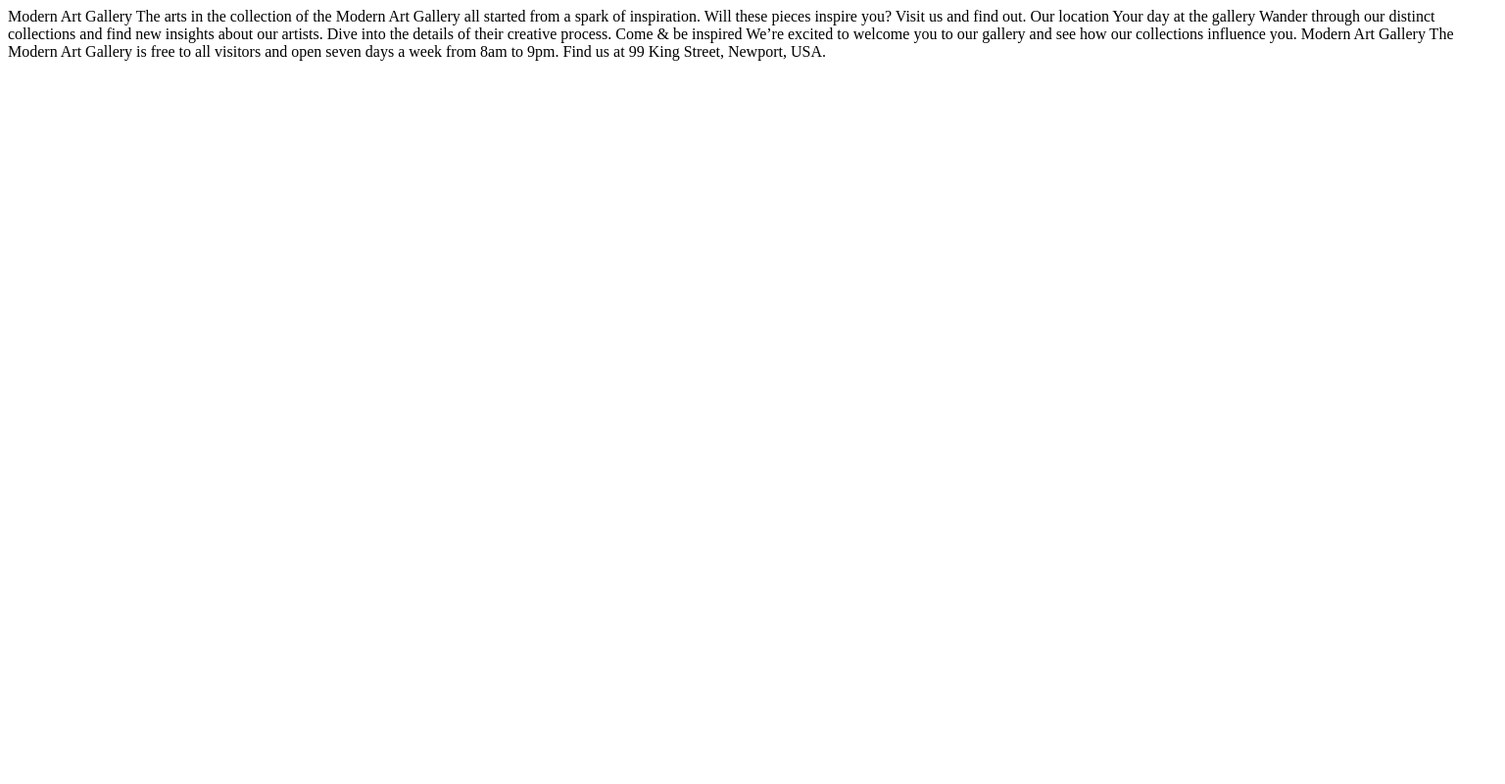
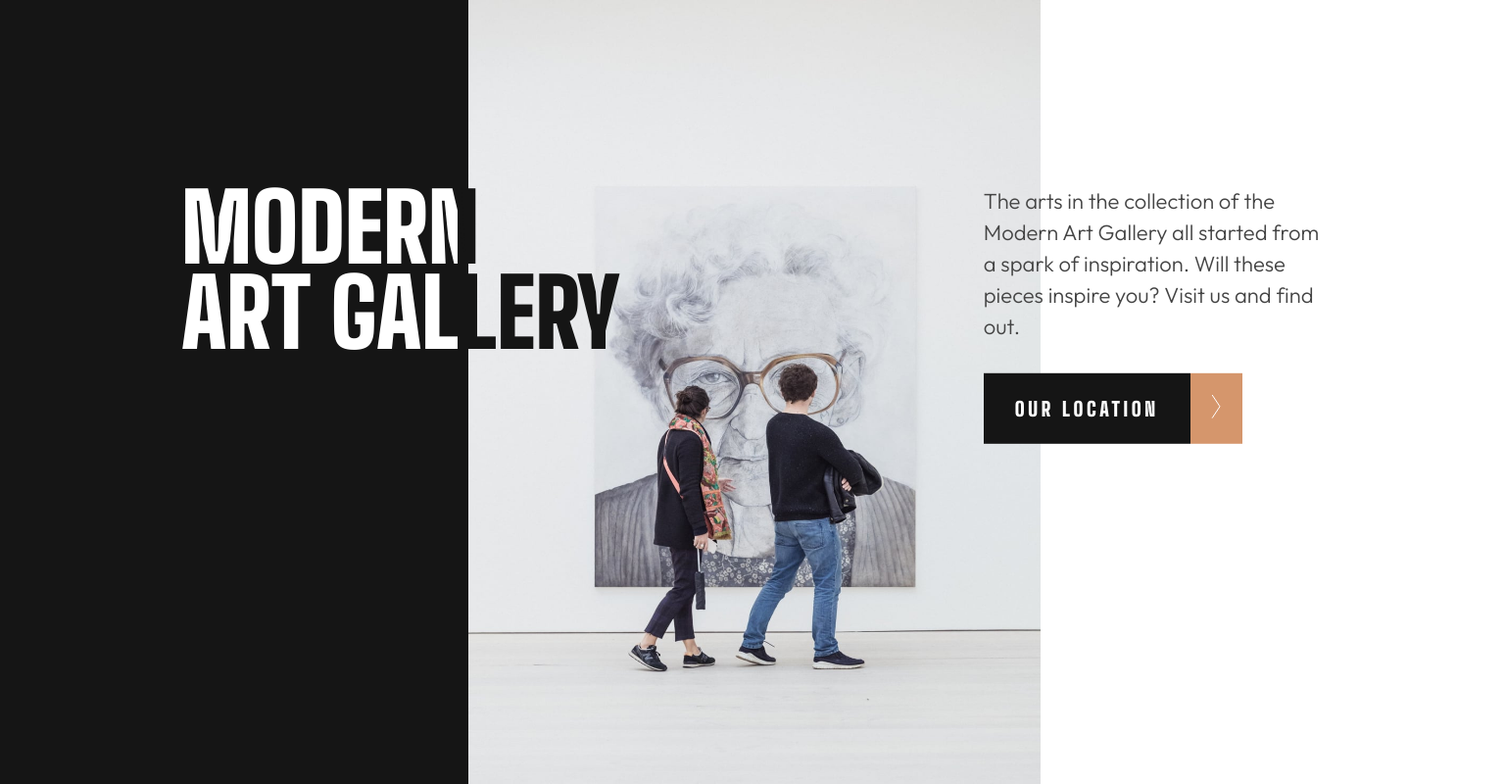
Before and after one commit to namlh023/art-gallary-website, a plain HTML site: page index.html in a window 1536 px wide. Shown: the whole page at 98% size. Drawn offline with Linux system fonts and the light colour scheme.

Commit message:
Css for hero section

```diff
--- a/index.html
+++ b/index.html
@@ -1,36 +1,48 @@
 <!DOCTYPE html>
 <html lang="en">
   <head>
-  <meta charset="UTF-8">
-  <meta name="viewport" content="width=device-width, initial-scale=1.0">
+    <meta charset="UTF-8" />
+    <meta name="viewport" content="width=device-width, initial-scale=1.0" />
 
-  <link rel="icon" type="image/png" sizes="32x32" href="./assets/favicon-32x32.png">
+    <link
+      rel="icon"
+      type="image/png"
+      sizes="32x32"
+      href="./assets/favicon-32x32.png"
+    />
+
+    <link rel="stylesheet" href="./css/main.css" />
 
     <title>Frontend Mentor | Art gallery website</title>
   </head>
   <body>
-
-  Modern Art Gallery
-
+    <main class="main">
+      <section class="hero">
+        <div class="hero__img"></div>
+        <div class="hero__cta">
+          <h1 class="h1-like h1-dark h1-uppercase">
+            Modern <br />
+            Art Gallery
+          </h1>
+          <div>
+            <p class="p-like p-light hero__p">
               The arts in the collection of the Modern Art Gallery all started
               from a spark of inspiration. Will these pieces inspire you? Visit
               us and find out.
-
-  Our location
-
-  Your day at the gallery
-
-  Wander through our distinct collections and find new insights about
-  our artists. Dive into the details of their creative process.
-
-  Come &amp; be inspired
-
-  We’re excited to welcome you to our gallery and see how our collections
-  influence you.
-
-  Modern Art Gallery
-
-  The Modern Art Gallery is free to all visitors and open seven days a week
-  from 8am to 9pm. Find us at 99 King Street, Newport, USA.
+            </p>
+            <a class="btn btn-dark btn-arrow-right" href="/location.html"
+              >Our location</a
+            >
+          </div>
+        </div>
+      </section>
+    </main>
+    <!--
+    Your day at the gallery Wander through our distinct collections and find new
+    insights about our artists. Dive into the details of their creative process.
+    Come &amp; be inspired We’re excited to welcome you to our gallery and see
+    how our collections influence you. Modern Art Gallery The Modern Art Gallery
+    is free to all visitors and open seven days a week from 8am to 9pm. Find us
+    at 99 King Street, Newport, USA. -->
   </body>
 </html>
--- a/scss/base/_global.scss
+++ b/scss/base/_global.scss
@@ -1,3 +1,172 @@
 @use "./font";
 @use "./root";
 @use "./reset";
+
+/*-------------------
+LAYOUT
+--------------------*/
+
+body {
+  font-family: var(--ff-text);
+}
+
+/*-------------------
+COMMON
+--------------------*/
+.h1-like {
+  font-family: var(--ff-heading);
+  font-size: var(--fs-heading-xl);
+  line-height: var(--lh-heading-xl);
+  font-weight: var(--fw-900);
+}
+
+.h1-dark {
+  color: var(--clr-black);
+}
+
+.h1-uppercase {
+  text-transform: uppercase;
+}
+
+.p-like {
+  font-size: var(--fs-body-m);
+  line-height: var(--lh-body-m);
+  font-weight: var(--fw-300);
+}
+
+.p-light {
+  color: var(--clr-dark-grey);
+}
+
+.btn {
+  font-family: var(--ff-heading);
+  font-size: var(--fs-button);
+  line-height: var(--lh-button);
+  font-weight: var(--fw-300);
+  letter-spacing: var(--ls-button);
+  color: var(--clr-white);
+
+  text-transform: uppercase;
+  text-decoration: none;
+  padding: var(--space-ms) var(--space-m);
+  display: inline-block;
+
+  position: relative;
+}
+
+.btn-arrow-right:after,
+.btn-arrow-left:after {
+  position: absolute;
+  bottom: 0;
+  height: 100%;
+  width: 25%;
+
+  display: flex;
+  justify-content: center;
+  align-items: center;
+}
+
+.btn-arrow-right:after {
+  content: url("../../assets/icon-arrow-right.svg");
+  right: -25%;
+  background-color: var(--clr-gold);
+}
+
+.btn-arrow-left:after {
+  content: url("../../assets/icon-arrow-left.svg");
+  right: -25%;
+  background-color: var(--clr-gold);
+}
+
+.btn-dark {
+  background-color: var(--clr-black);
+}
+
+.hero {
+  display: grid;
+  align-items: center;
+  grid-template-columns: 1fr;
+  grid-template-rows: 1fr 1.5fr;
+  gap: var(--space-m);
+
+  &__img {
+    background-image: url("../../assets/mobile/image-hero@2x.jpg");
+    background-repeat: no-repeat;
+    background-position: center;
+    background-size: 100% auto;
+  }
+
+  &__p {
+    margin: var(--space-m) 0;
+  }
+}
+
+@media (min-width: 48em) {
+  .hero {
+    grid-template-columns: 1.5fr 1fr;
+    grid-template-rows: 1fr;
+
+    &__img {
+      background-image: url("../../assets/tablet/image-hero@2x.jpg");
+      min-height: 40rem;
+    }
+
+    &__cta {
+      transform: translateX(-25%);
+    }
+  }
+}
+
+@media (min-width: 90em) {
+  .hero {
+    grid-template-columns: 2.4fr 1fr;
+
+    &__img {
+      background-image: url("../../assets/desktop/image-hero@2x.jpg");
+      background-size: 55% 100%;
+      background-position: right;
+      min-height: 50rem;
+
+      position: relative;
+
+      grid-row: 1;
+      grid-column: 1 / 2;
+
+      &:before {
+        content: "";
+        position: absolute;
+        left: 0;
+        width: 45%;
+        height: 100%;
+        background-color: var(--clr-black);
+      }
+    }
+
+    &__cta {
+      display: flex;
+      justify-content: space-around;
+      align-items: flex-start;
+
+      transform: translate(0, -30%);
+      grid-column: 1 / 3;
+      grid-row: 1;
+
+      h1 {
+        color: white;
+        background: linear-gradient(
+          90deg,
+          rgba(255, 255, 255, 1) 63%,
+          rgba(21, 21, 21, 1) 63%
+        );
+        background-clip: text;
+        -webkit-background-clip: text;
+        -webkit-text-fill-color: transparent;
+      }
+    }
+
+    &__p {
+      max-width: 24ch;
+      margin-top: 0;
+    }
+  }
+}
--- a/scss/base/_root.scss
+++ b/scss/base/_root.scss
@@ -28,6 +28,13 @@
   --fs-body-s: 1rem;
   --lh-body-s: 1.625rem;
 
+  --fs-button: 1.25rem;
+  --lh-button: 1.5rem;
+  --ls-button: 0.2272725rem;
+
+  --space-ms: 1.5rem;
+  --space-m: 2rem;
+
   @media (min-width: 48em) {
     --fs-heading-xl: 4.375rem;
 
```
Also changed, not shown: css/main.css (added). Lines whose indentation alone changed are shown as unchanged.
